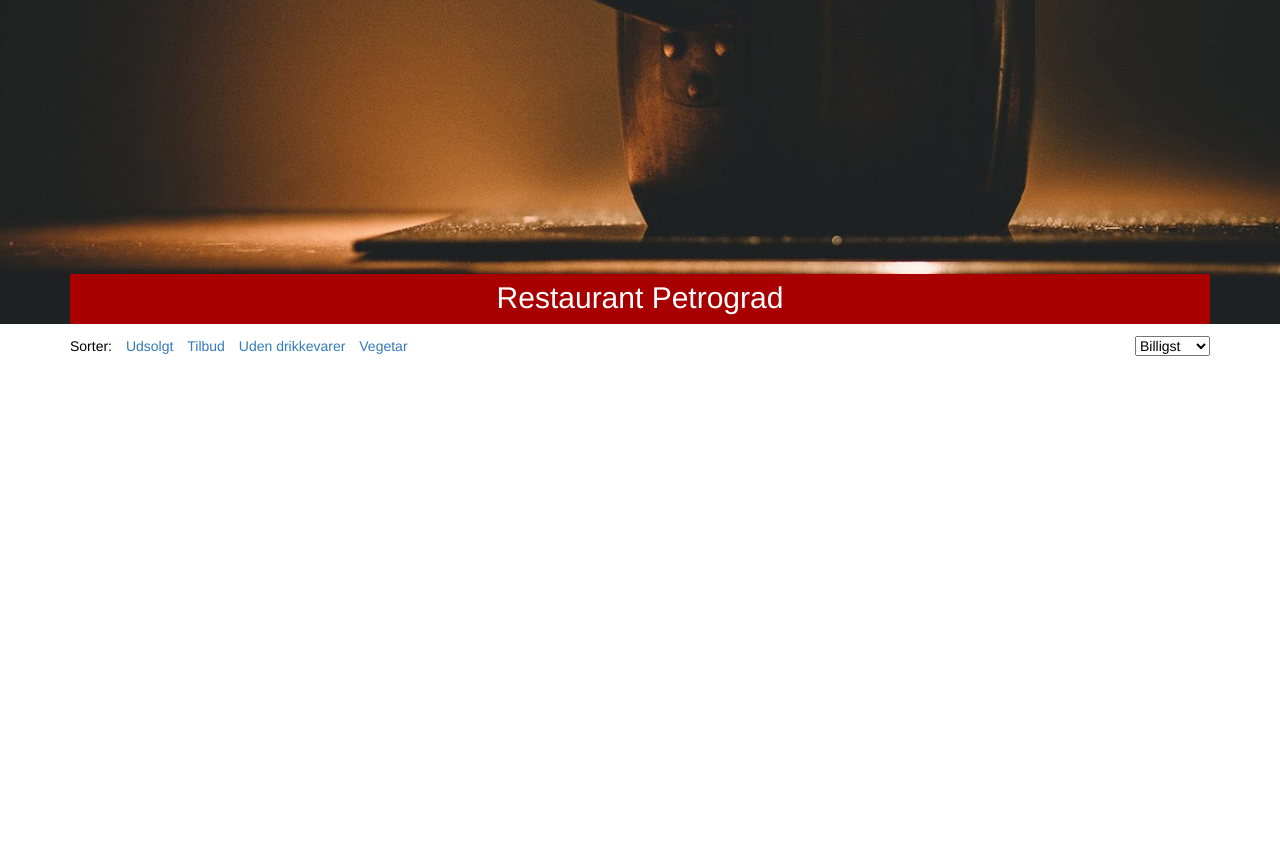
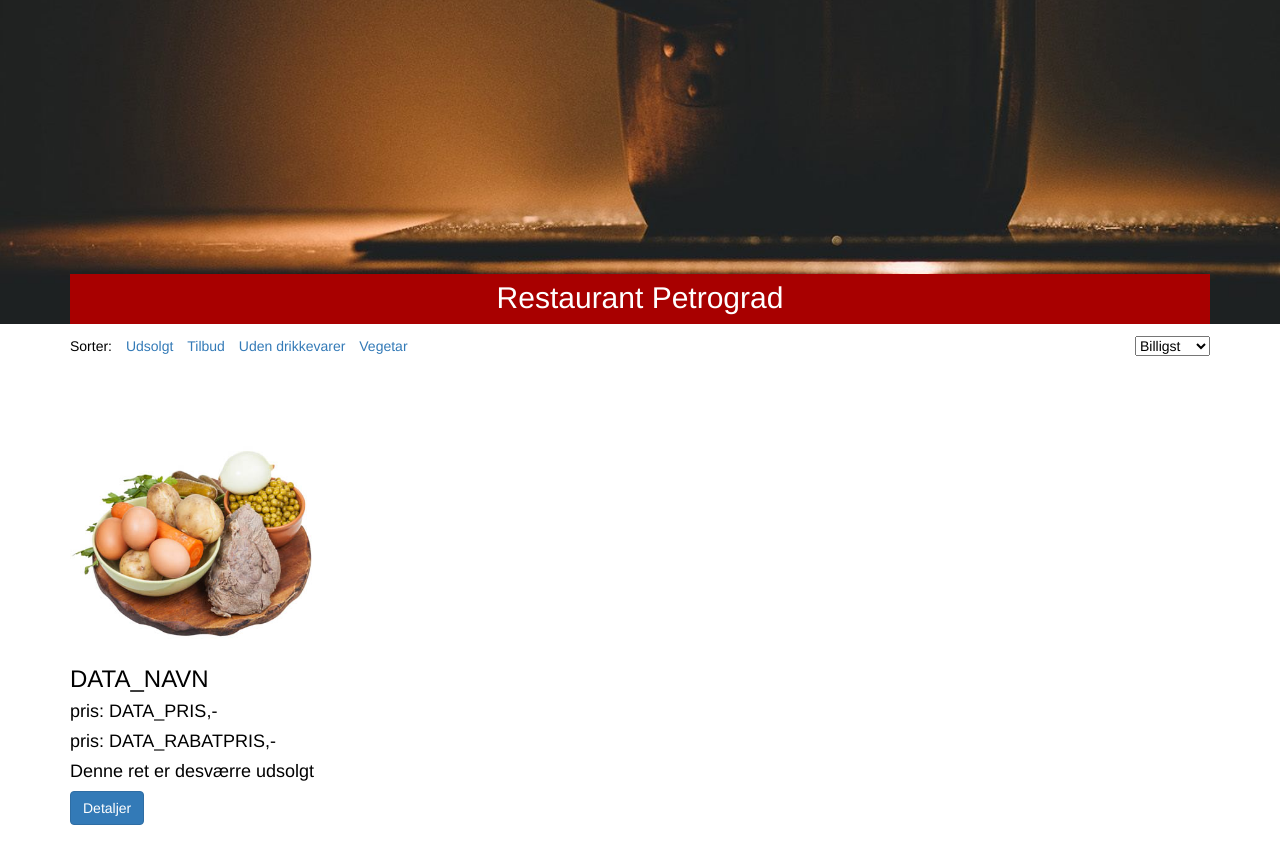
Before and after one commit to alex5662/dynamisk_petrograd, a plain HTML site: page index.html in a window 1280 px wide. Shown: the part 326-1171 px from the top of the page. Before the commit the page ends 800 px from the top, so only its background shows below. Drawn offline with nearby package versions, Linux system fonts and the light colour scheme.

Commit message:
add javascript_template

```diff
--- a/index.html
+++ b/index.html
@@ -81,9 +81,10 @@
 
     <!----- forret 1 ------->
     <main class="container">
-        <div class="row">
+        <div class="row produktliste">
+            <!---- her skal produkter ind ---->
 
-            <template class="produkt_template">
+            <template id="produkt_template">
                 <div class="col-xs-4 col-sm-4 col-md-4 col-lg-4">
                     <a href="#"><img class="img-responsive data_billede" src="image/bondeplatte-sm.jpg" alt=""></a>
                     <h3 class="data_navn">DATA_NAVN</h3>
@@ -103,7 +104,7 @@
     </main>
 
 
-
+    <script src=https://code.jquery.com/jquery-3.1.1.min.js></script>
     <script src="https://maxcdn.bootstrapcdn.com/bootstrap/3.3.7/js/bootstrap.min.js"></script>
     <script src="script.js"></script>
 </body>
--- a/script.js
+++ b/script.js
@@ -1 +1,28 @@
-klon.querySelector(".data_billede").src = "imgd/small/" + produkt.billede + "-sm.jpg";
+window.addEventListener("load", sidenVises);
+
+function sidenVises() {
+    console.log("siden vises");
+    visProdukt();
+
+    function visProdukt() {
+        // klone produkt_templaten
+        var klon = document.querySelector("#produkt_template").content.cloneNode(true);
+
+        // indsæt data i klon
+
+
+
+        // append klon til .produktliste
+        document.querySelector(".produktliste").appendChild(klon);
+    }
+}
+
+
+
+
+
+
+
+
+
+//klon.querySelector(".data_billede").src = "imgd/small/" + produkt.billede + "-sm.jpg";
```
